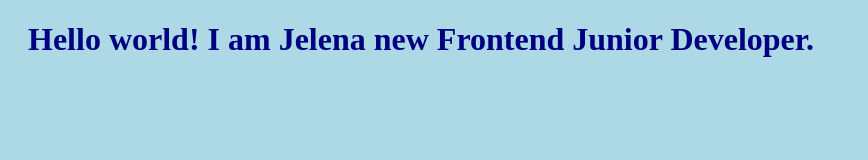
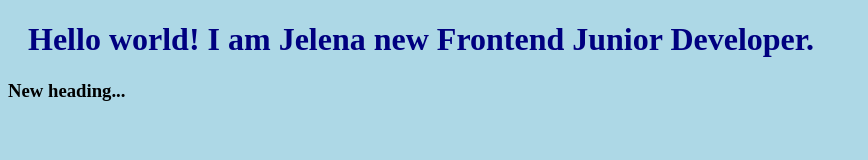
Before and after one commit to JelenaAndelic/hello-world, a plain HTML site: page index.html in a window 1280 px wide. Shown: the whole page, without its empty margins (0-868 px from the left). Drawn offline with Linux system fonts and the light colour scheme.

Commit message:
Updated index.html with new line

```diff
--- a/index.html
+++ b/index.html
@@ -10,6 +10,7 @@
 <body>
 
     <h1>Hello world! I am Jelena new Frontend Junior Developer. </h1>
+    <h3>New heading...</h3>
 
 </body>
 </html>
```
